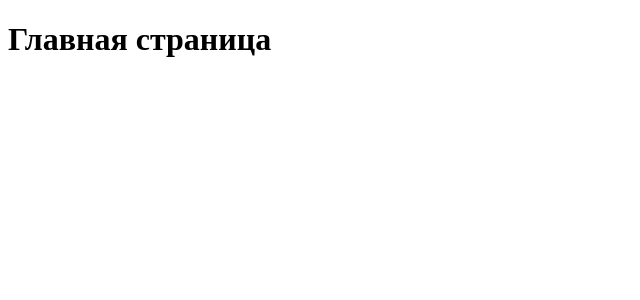
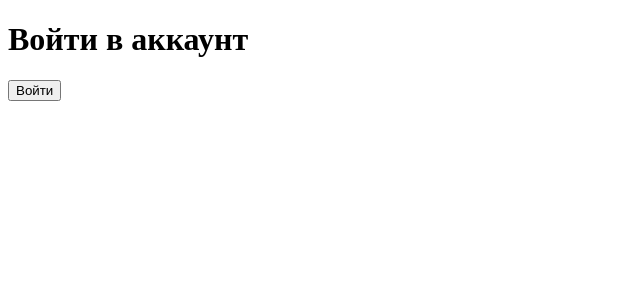
Before and after one commit to force278/bibintoApp-frontend, a React (Create React App) app in the folder web/: page / in a window 1280 px wide. Shown: the top 300 px of the page, without its empty margins (0-640 px from the left). Built offline with nearby package versions, Linux system fonts and the light colour scheme.

Commit message:
Add files via upload

```diff
--- a/web/src/App.js
+++ b/web/src/App.js
@@ -1,23 +1,18 @@
+import { useReactiveVar } from "@apollo/client";
+import { useState } from "react";
 import { BrowserRouter as Router, Route, Routes, Navigate } from "react-router-dom";
+import { isLoggedInVar } from "./apollo";
 import Home from "./screens/Home";
 import Login from "./screens/Login";
 
-function main(isLoggedIn) {
-  if (isLoggedIn){
-    return <Home/>
-  } else {
-    return <Login/>
-  }
-}
-
 function App() {
-  const isLoggedIn = true;
+  const isLoggedIn = useReactiveVar(isLoggedInVar)
   return (
     <div>
       <Router>
         <div>
           <Routes>
-            <Route path="/" element={main(isLoggedIn)} />
+            <Route path="/" element={isLoggedIn ? <Home />:<Login />} />
             <Route path="/login" element={<h1>Вход</h1>} />
             <Route path="*" element={<Navigate to="/" replace />} />
           </Routes>
--- /dev/null
+++ b/web/src/apollo.js
@@ -0,0 +1,5 @@
+import { makeVar } from "@apollo/client";
+
+export const isLoggedInVar = makeVar(false);
+
+export const isDark = makeVar(false);
--- a/web/src/screens/Home.js
+++ b/web/src/screens/Home.js
@@ -1,5 +1,10 @@
+import { isLoggedInVar } from "../apollo";
+
 function Home() {
-    return <h1>Главная страница</h1>
+    return <div>
+        <h1>Главная страница</h1>
+        <button onClick={() => isLoggedInVar(false)}>Выйти из аккаунта</button>
+    </div>
 }
 
 export default Home;
--- a/web/src/screens/Login.js
+++ b/web/src/screens/Login.js
@@ -1,5 +1,10 @@
+import { isLoggedInVar } from "../apollo";
+
 function Login() {
-    return <h1>Войти в аккаунт</h1>
+    return <div>
+        <h1>Войти в аккаунт</h1>
+        <button onClick={() => isLoggedInVar(true)}>Войти</button>
+    </div>
 }
 
 export default Login;
```
